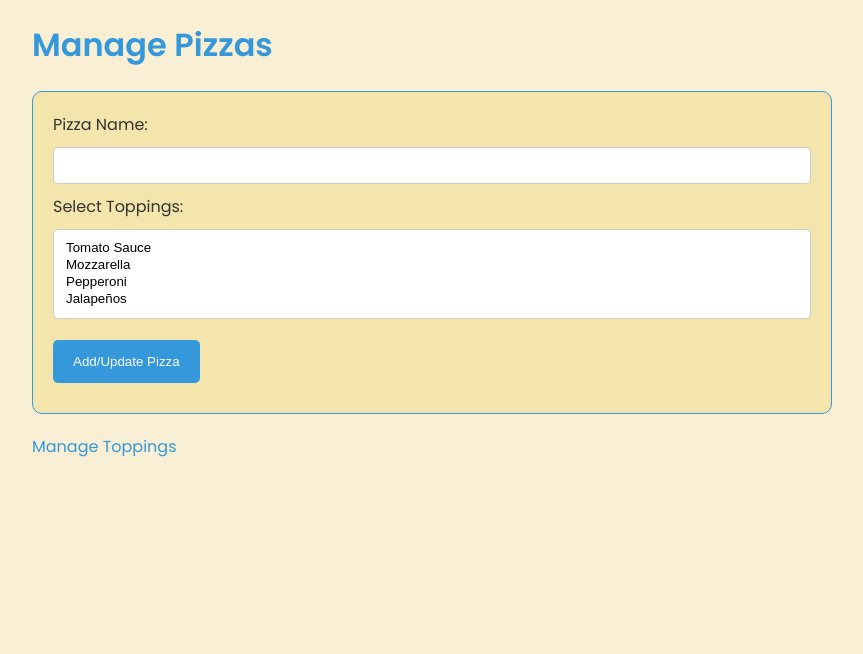
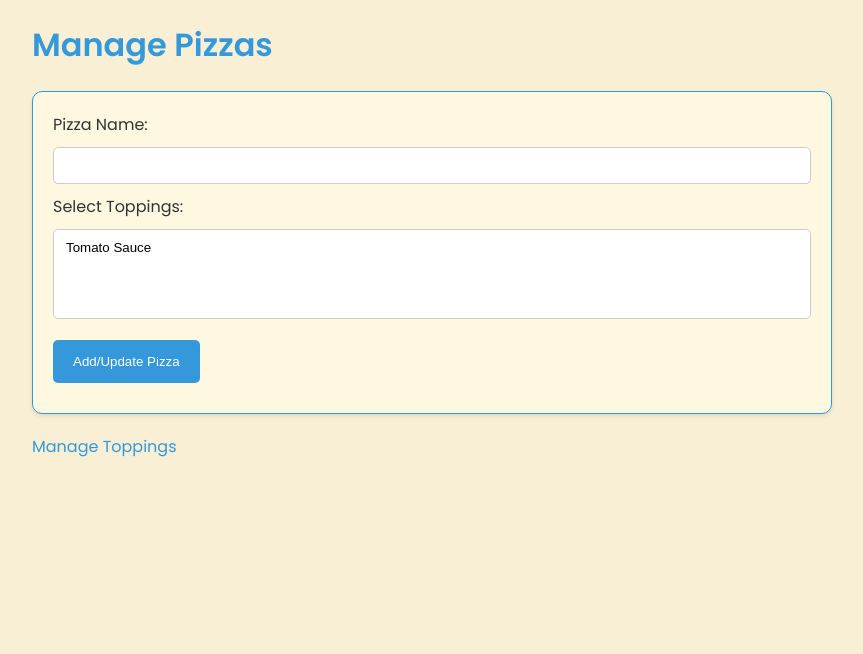
Before and after one commit to jammil002/StrongMindPizza, a Flask app: page /pizza in a window 1280 px wide. Shown: the top 654 px of the page, without its empty margins (208-1071 px from the left). Run offline with Flask 3, Linux system fonts and the light colour scheme.

Commit message:
Final style

```diff
--- a/static/styles.css
+++ b/static/styles.css
@@ -18,15 +18,16 @@
 h3,
 .highlight {
   font-family: "Poppins", sans-serif;
-  color: #3498db; /* Primary blue for headings */
+  color: #3498db;
 }
 
 form {
-  background-color: #f3e5ab; /* Adjusted to complement primary colors */
+  background-color: #fff8e1;
   padding: 20px;
   border-radius: 10px;
   margin-bottom: 20px;
-  border: 1px solid #3498db; /* Border color to match primary blue */
+  border: 1px solid #3498db;
+  box-shadow: 0 2px 4px rgba(0, 0, 0, 0.1);
 }
 
 input[type="text"],
```
